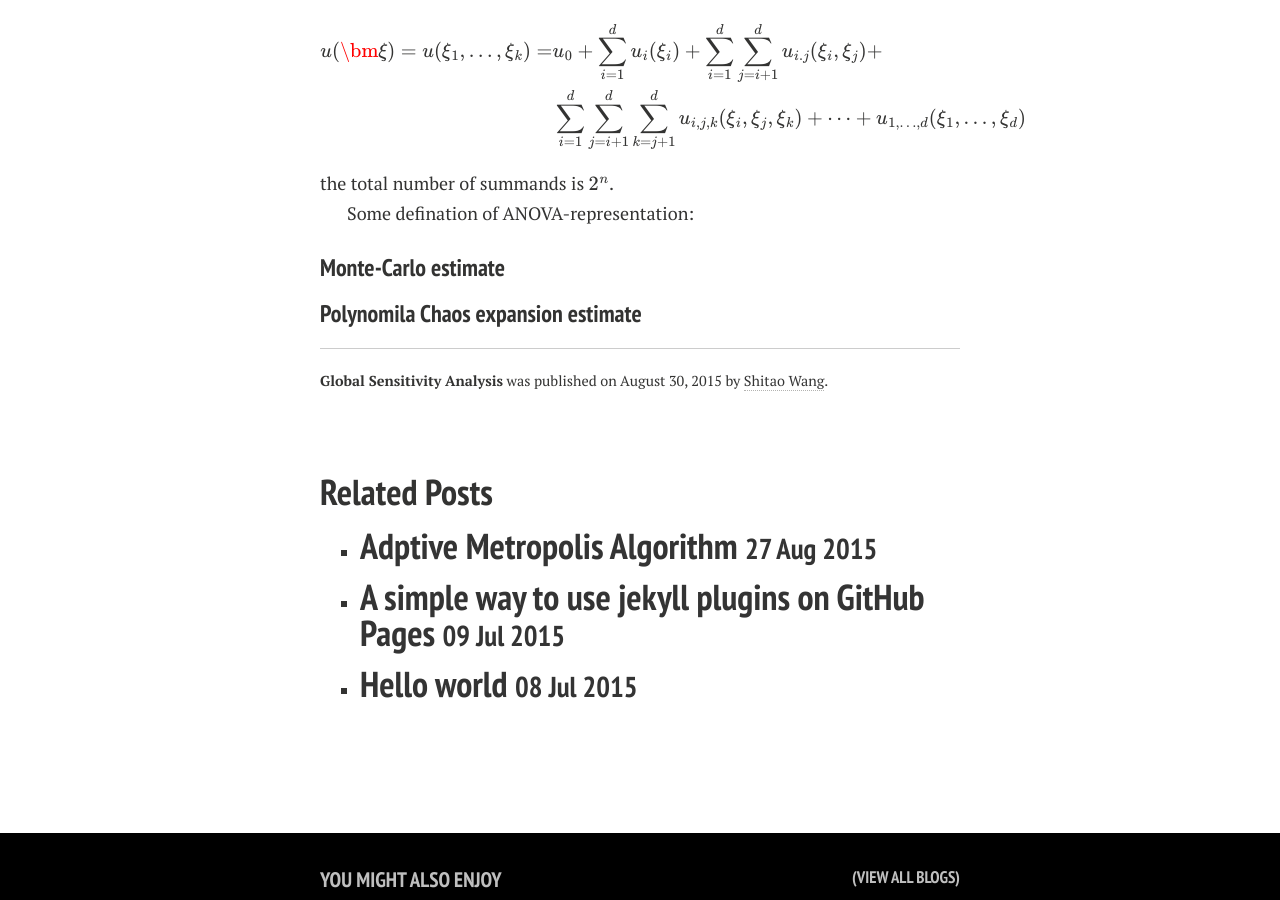
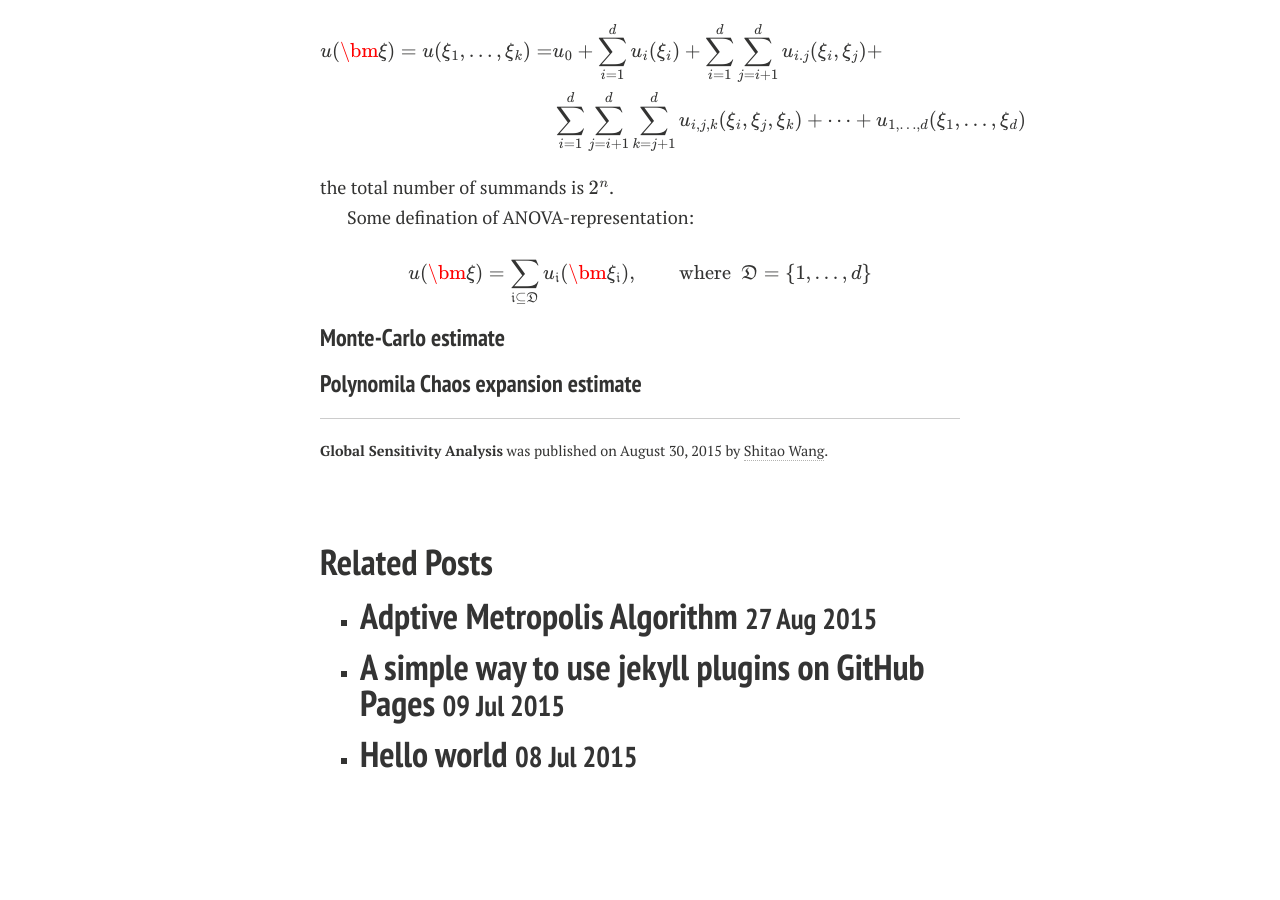
Before and after one commit to Shitao-zz/shitao.github.io, a Jekyll site: the page built from _posts/2015-08-30-sensitivity-analysis.md, in a window 1280 px wide and 900 px high, scrolled down 524 px. Built offline with Jekyll 4.4.1, drawn with Linux system fonts in a browser that asks for light colours; nearby versions of some CDN libraries; formulas are drawn with MathJax 3; comment, search, counter and statistics services are not loaded.

Commit message:
SA version 0

```diff
--- a/_posts/2015-08-30-sensitivity-analysis.md
+++ b/_posts/2015-08-30-sensitivity-analysis.md
@@ -25,6 +25,10 @@ the total number of summands is $$2^n$$.
 
 Some defination of ANOVA-representation:
 
+$$ u(\bm \xi)=\sum_{ \mathfrak i \subseteq \mathfrak D} u_{\mathfrak i}(\bm
+         \xi_{\mathfrak i}), \qquad \mbox{where}\ \
+		         \mathfrak D=\{1,\ldots,d\}$$
+
 ### Monte-Carlo estimate
 
 
```
